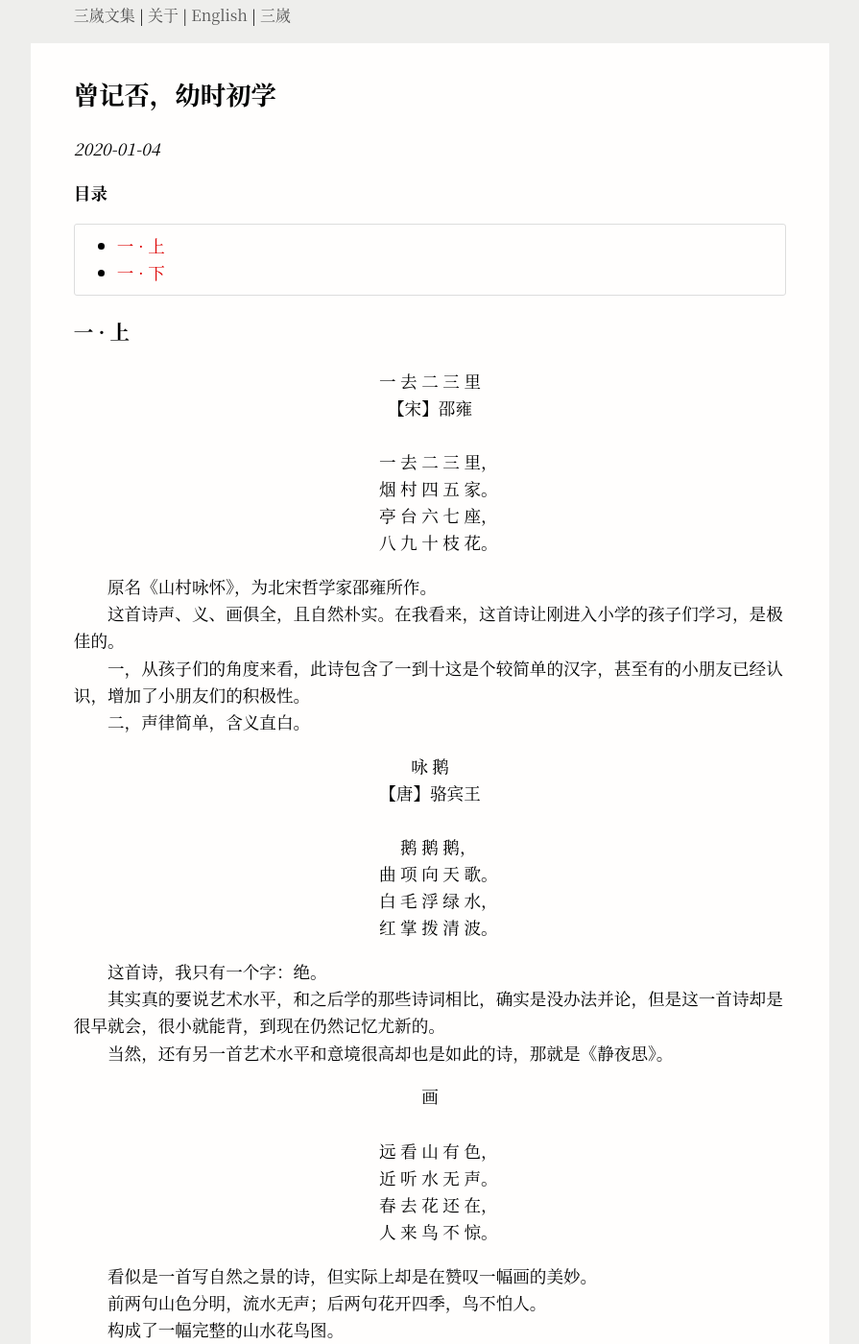
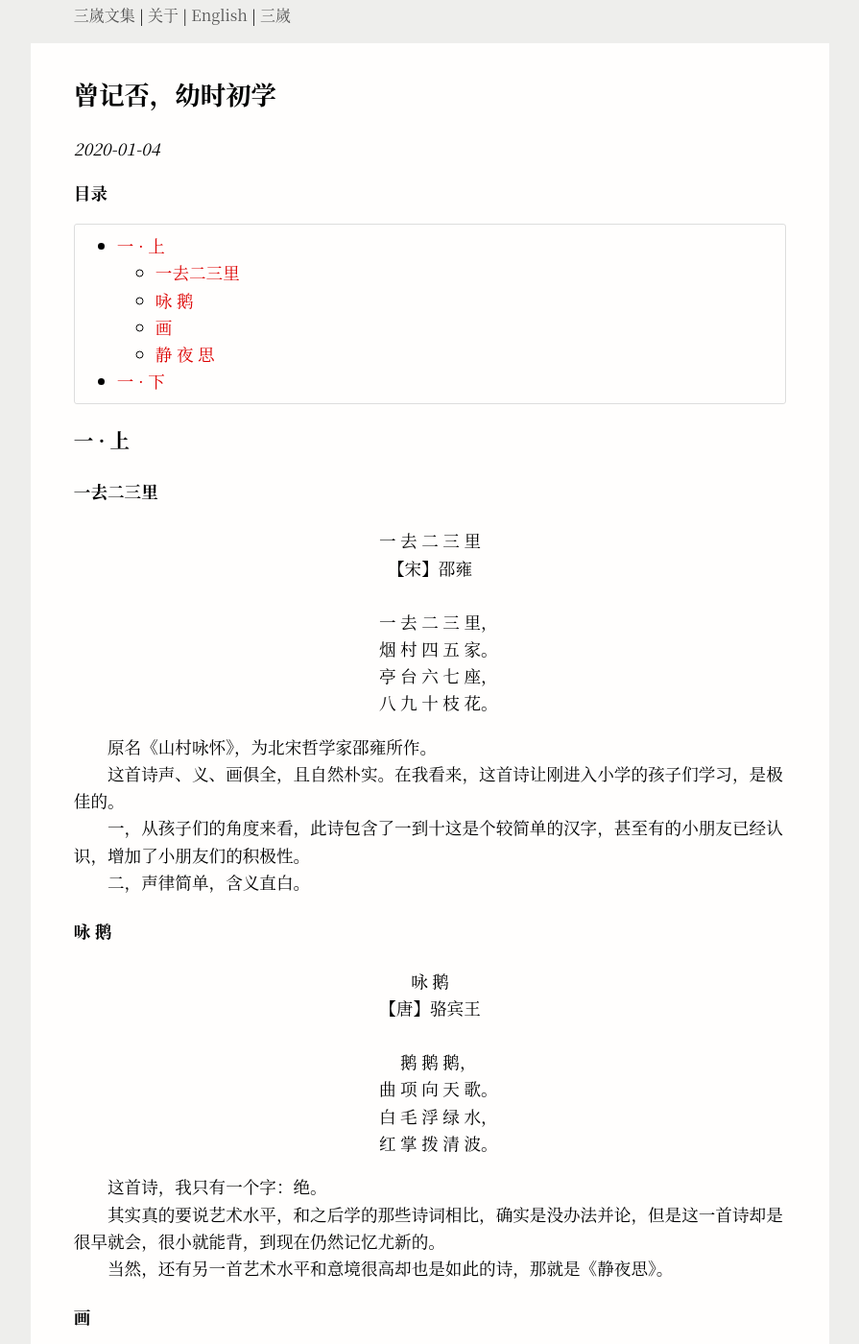
Before and after one commit to Sansuiz/wenji, a Jekyll site: the page built from _posts/ShiWen/Gushici/2020-01-04-meng-xue.md, in a window 1280 px wide and 1400 px high. Shown: the whole window at 96% size, without its empty margins (192-1087 px from the left). Built offline with Jekyll 4.4.1, drawn with Linux system fonts in a browser that asks for light colours; comment, search, counter and statistics services are not loaded.

Commit message:
Update 2020-01-04-meng-xue.md

```diff
--- a/_posts/ShiWen/Gushici/2020-01-04-meng-xue.md
+++ b/_posts/ShiWen/Gushici/2020-01-04-meng-xue.md
@@ -13,6 +13,8 @@ __目录__
 
 
 ### 一 · 上
+
+#### 一去二三里
 
 <center>
 一 去 二 三 里<br>
@@ -31,6 +33,8 @@ __目录__
 &emsp;&emsp;二，声律简单，含义直白。
 <br>
 
+#### 咏 鹅
+
 <center>
 咏 鹅<br>
 【唐】骆宾王<br>
@@ -46,6 +50,8 @@ __目录__
 &emsp;&emsp;其实真的要说艺术水平，和之后学的那些诗词相比，确实是没办法并论，但是这一首诗却是很早就会，很小就能背，到现在仍然记忆尤新的。<br>
 &emsp;&emsp;当然，还有另一首艺术水平和意境很高却也是如此的诗，那就是《静夜思》。
 <br>
+
+#### 画
 
 <center>
 画<br>
@@ -81,8 +87,10 @@ __目录__
 
 <br>
 
+#### 静 夜 思
+
 <center>
-静夜思<br>
+静 夜 思<br>
 【唐】李白<br>
 <br>
 
```
